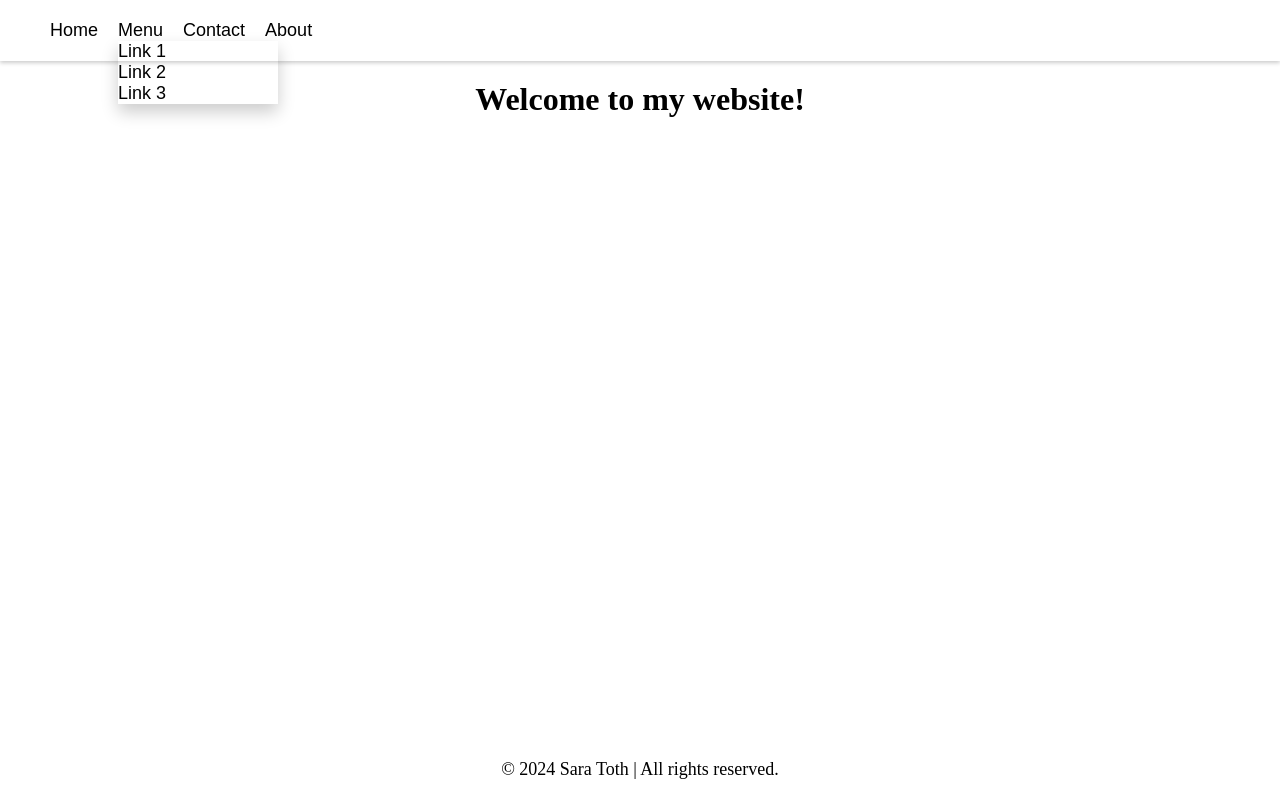
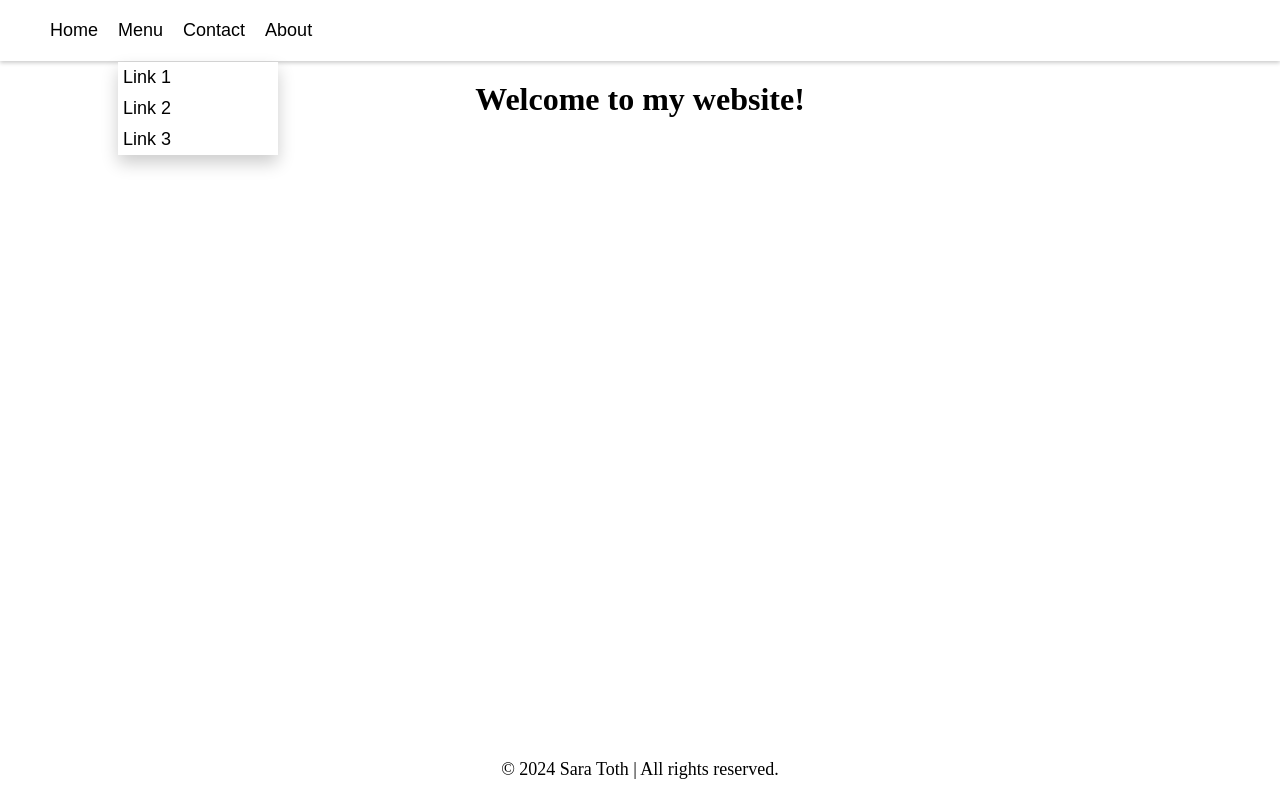
Before and after one commit to sweetnightkitty/dropDownMenu, a website built with webpack: page src/template.html in a window 1280 px wide. Built offline with nearby package versions, Linux system fonts and the light colour scheme.

Commit message:
Finish styling

```diff
--- a/src/styles.css
+++ b/src/styles.css
@@ -19,9 +19,11 @@ body {
     flex-direction: column;
 }
 
+header {
+    box-shadow: var(--menu-box-shadow);
+}
 nav {
     background-color: white;
-    box-shadow: var(--menu-box-shadow);
     padding: 20px 50px;
     display: flex;
     gap: 20px;
@@ -72,9 +74,10 @@ nav {
 .dropdown-content {
     /* display: none; */
     position: absolute;
-    z-index: 1;
+    top: 42px; /* shifts down relative to nav menu height */
     box-shadow: 0px 8px 16px 0px rgba(0,0,0,0.2);
     min-width: 160px;
+    background-color: white;
 }
 
 /* Links inside the dropdown */
@@ -82,6 +85,14 @@ nav {
     color: black;
     text-decoration: none;
     display: block;
+    padding: 5px;
+    z-index: 1;
+}
+
+/* Links on hover */
+.dropdown-content a:hover {
+    background-color: var(--menu-hover-color);
+    color: white;
 }
 
 .content {
```
